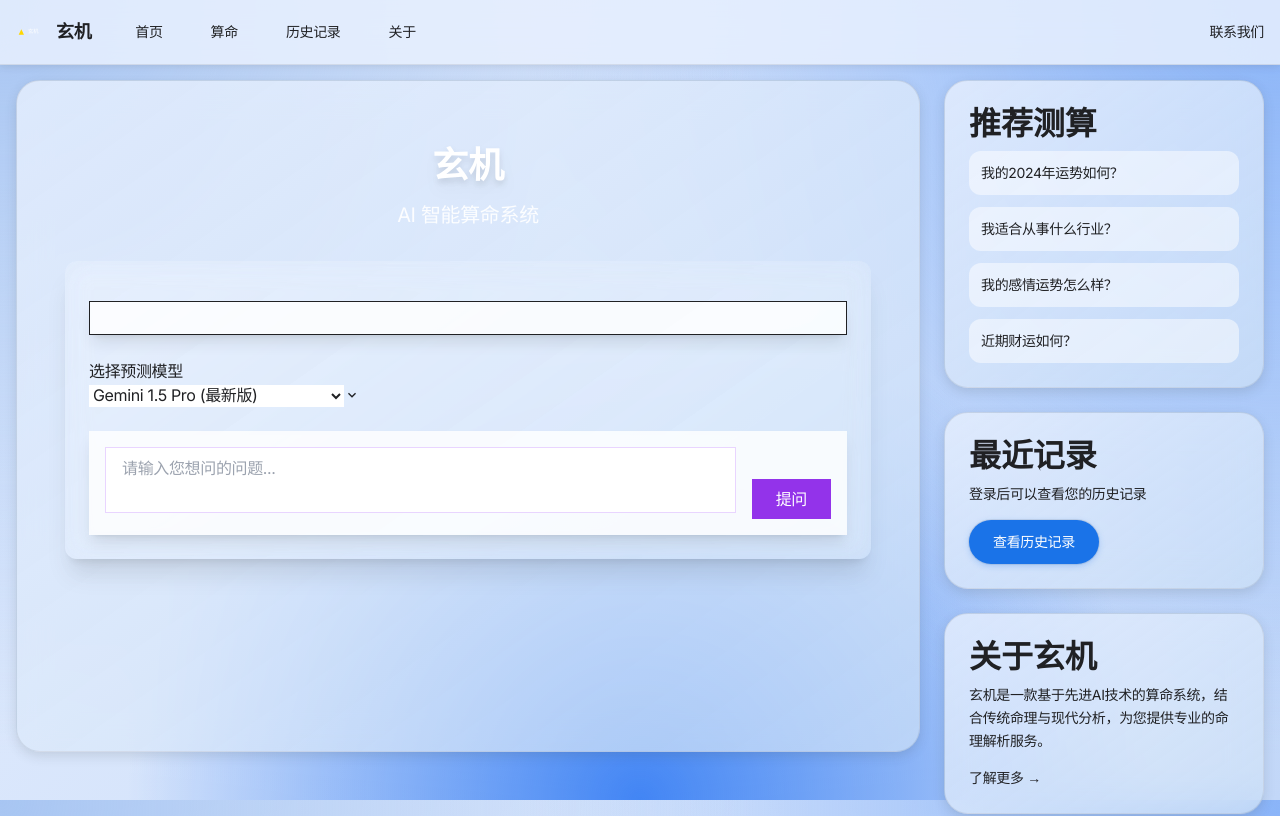
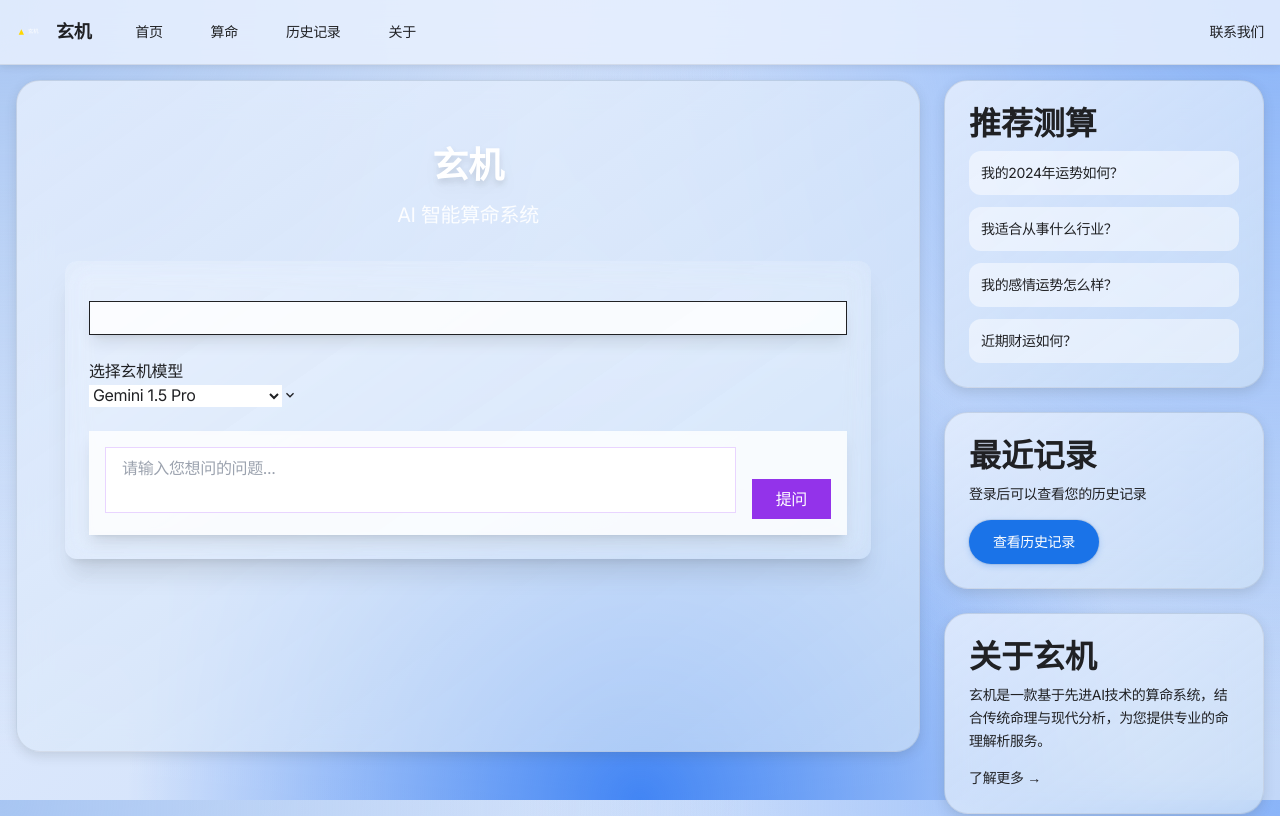
Before and after one commit to zh4men9/xuanji, a Next.js app: page / in a window 1280 px wide. Shown: the top 816 px of the page. Built offline with nearby package versions, Linux system fonts and the light colour scheme.

Commit message:
优化选择模型label

```diff
--- a/src/components/ModelSelector.tsx
+++ b/src/components/ModelSelector.tsx
@@ -1,13 +1,16 @@
 import { Select, FormLabel, FormControl } from '@chakra-ui/react';
 import { MODEL_OPTIONS } from '@/constants/models';
+import { FC } from 'react';
 
-export const ModelSelector = ({ value, onChange }) => (
+export const ModelSelector: FC<{
+  value: string;
+  onChange: (value: string) => void;
+}> = ({ value, onChange }) => (
   <FormControl>
-    <FormLabel>选择预测模型</FormLabel>
+    <FormLabel>选择玄机模型</FormLabel>
     <Select
       value={value}
       onChange={(e) => onChange(e.target.value)}
-      placeholder="选择AI模型"
       bg="white"
       borderRadius="lg"
     >
--- a/src/constants/models.ts
+++ b/src/constants/models.ts
@@ -6,8 +6,8 @@ export const MODEL_MAPPING: Record<string, string> = {
 };
 
 export const MODEL_OPTIONS = [
-  { value: 'gemini-1.5-flash-8b-latest', label: 'Gemini 1.5 Flash 8B (最新版)' },
-  { value: 'gemini-1.5-pro-latest', label: 'Gemini 1.5 Pro (最新版)' },
-  { value: 'gemini-1.5-flash-latest', label: 'Gemini 1.5 Flash (最新版)' },
-  { value: 'gemini-2.0-flash-exp', label: 'Gemini 2.0 Flash (实验版)' }
+  { value: 'gemini-1.5-flash-8b-latest', label: 'Gemini 1.5 Flash 8B' },
+  { value: 'gemini-1.5-pro-latest', label: 'Gemini 1.5 Pro' },
+  { value: 'gemini-1.5-flash-latest', label: 'Gemini 1.5 Flash ' },
+  { value: 'gemini-2.0-flash-exp', label: 'Gemini 2.0 Flash' }
 ];
```
